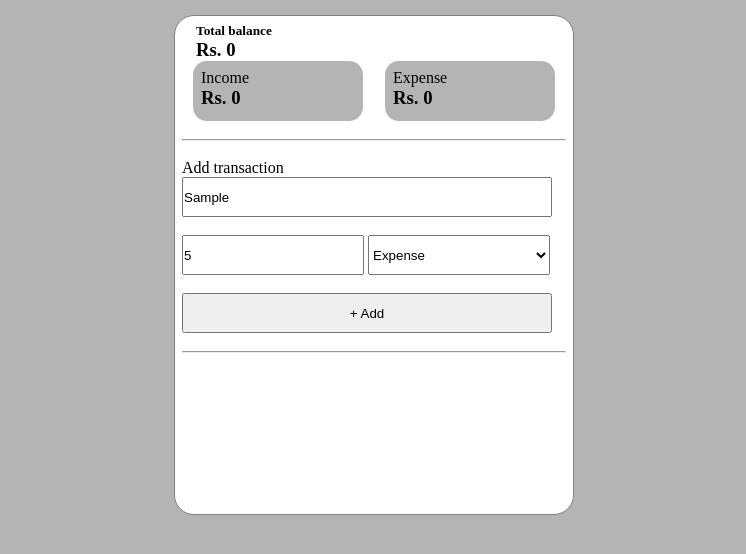
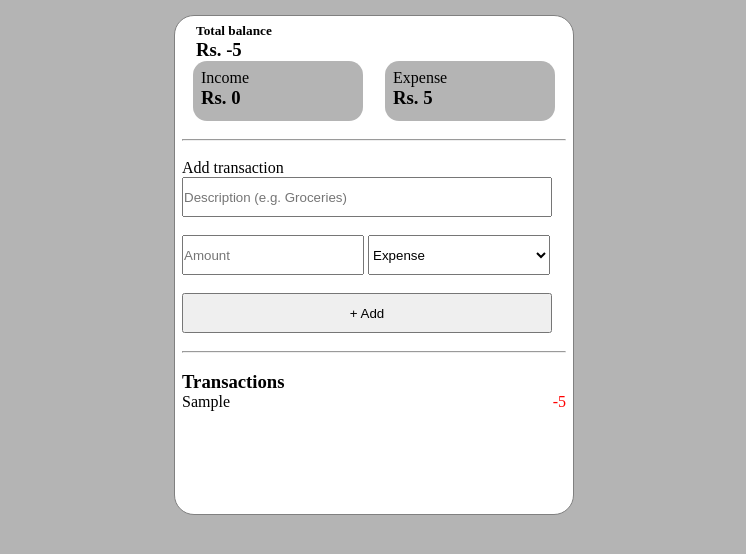
Before and after one commit to MuhammadAdeenShaikh/Expense-Tracker-App, a plain HTML site: page index.html in a window 1280 px wide. Both pictures are taken after typing "Sample", "5" into the empty fields and a click on the button "+ Add". Shown: the part 78-632 px from the top of the page, without its empty margins (266-1012 px from the left). Drawn offline with Linux system fonts and the light colour scheme.

Commit message:
Script file updated

```diff
--- a/index.html
+++ b/index.html
@@ -11,34 +11,37 @@
     <br>
     <div class="container">
         <h5 style="padding-left: 14px;">Total balance</h5>
-        <h3 style="padding-left: 14px;">Rs. <span>0</span></h3>
+        <h3 style="padding-left: 14px;">Rs. <span id="total">0</span></h3>
 
         <div id="box">
             <div id="box1" class="box">
                 Income
-                <h3>Rs. <span>0</span></h3>
+                <h3>Rs. <span id="income">0</span></h3>
             </div>
             <div id="box2" class="box">
                 Expense
-                <h3>Rs. <span>0</span></h3>
+                <h3>Rs. <span id="expense">0</span></h3>
             </div>
         </div>
         <br><hr><br>
         <p>Add transaction</p>
-        <input type="text" id="Description" placeholder="Description (e.g. Groceries)">
+        <input type="text" id="description" placeholder="Description (e.g. Groceries)">
         <br><br>
 
         <div class="values">
-            <input type="number" id="Amount" placeholder="Amount">
+            <input type="number" id="amount" placeholder="Amount">
             <Select id="category">
-                <option id="option" value="Expense">Expense</option>
-                <option id="option" value="Income">Income</option>
+                <option class="option" value="Expense">Expense</option>
+                <option class="option" value="Income">Income</option>
             </Select>
         </div>
         <br>
         <button id="btn">+ Add</button>
+        <br><br><hr><br>
+        <h3>Transactions</h3>
+        <ul id="transaction">
 
-        <br><br><hr><br>
+        </ul>
 
     </div>
     <script src="script.js">
--- a/script.js
+++ b/script.js
@@ -0,0 +1,53 @@
+let Total = document.getElementById("total");
+let Income = document.getElementById("income");
+let Expense = document.getElementById("expense");
+
+let Description = document.getElementById("description");
+let Amount = document.getElementById("amount");
+let Category = document.getElementById("category");
+
+let Btn = document.getElementById("btn");
+
+let Transaction = document.getElementById("transaction");
+
+Btn.addEventListener("click", () => {
+    if(Description.value !== "" && Amount.value !== ""){
+        let li = document.createElement("li");
+        Transaction.appendChild(li);
+
+        let para = document.createElement("p");
+        li.appendChild(para);
+        para.innerText += Description.value;
+
+        let span = document.createElement("span");
+        li.appendChild(span);
+
+        if(Category.value === "Expense"){
+            let AmountValue = Number(Amount.value);
+            let ExpenseValue = Number(Expense.innerText);
+
+            span.innerText  += "-"  + Amount.value;
+            span.style.color = "red";
+            Expense.innerText = AmountValue + ExpenseValue;
+
+        } else if(Category.value === "Income") {
+            let AmountValue = Number(Amount.value);
+            let IncomeValue = Number(Income.innerText);
+
+            span.innerText  += "+" + Amount.value;
+            span.style.color = "green";
+            Income.innerText = AmountValue + IncomeValue;
+        }
+
+        let incomeValue = Number(Income.innerText);
+        let expenseValue = Number(Expense.innerText);
+
+        Total.innerText = incomeValue - expenseValue;
+
+    } else {
+        alert("Please fill all inputs");
+    }
+
+    Description.value = "";
+    Amount.value = "";
+})
--- a/style.css
+++ b/style.css
@@ -40,13 +40,13 @@ h1 {
     padding: 8px;
 }
 
-#Description {
+#description {
     width: 370px;
     height: 40px;
     cursor: pointer;
 }
 
-#Amount {
+#amount {
     width: 182px;
     height: 40px;
     cursor: pointer;
@@ -63,3 +63,9 @@ h1 {
     height: 40px;
     cursor: pointer;
 }
+
+li {
+    display: flex;
+    justify-content: space-between;
+    list-style: none;
+}
```
